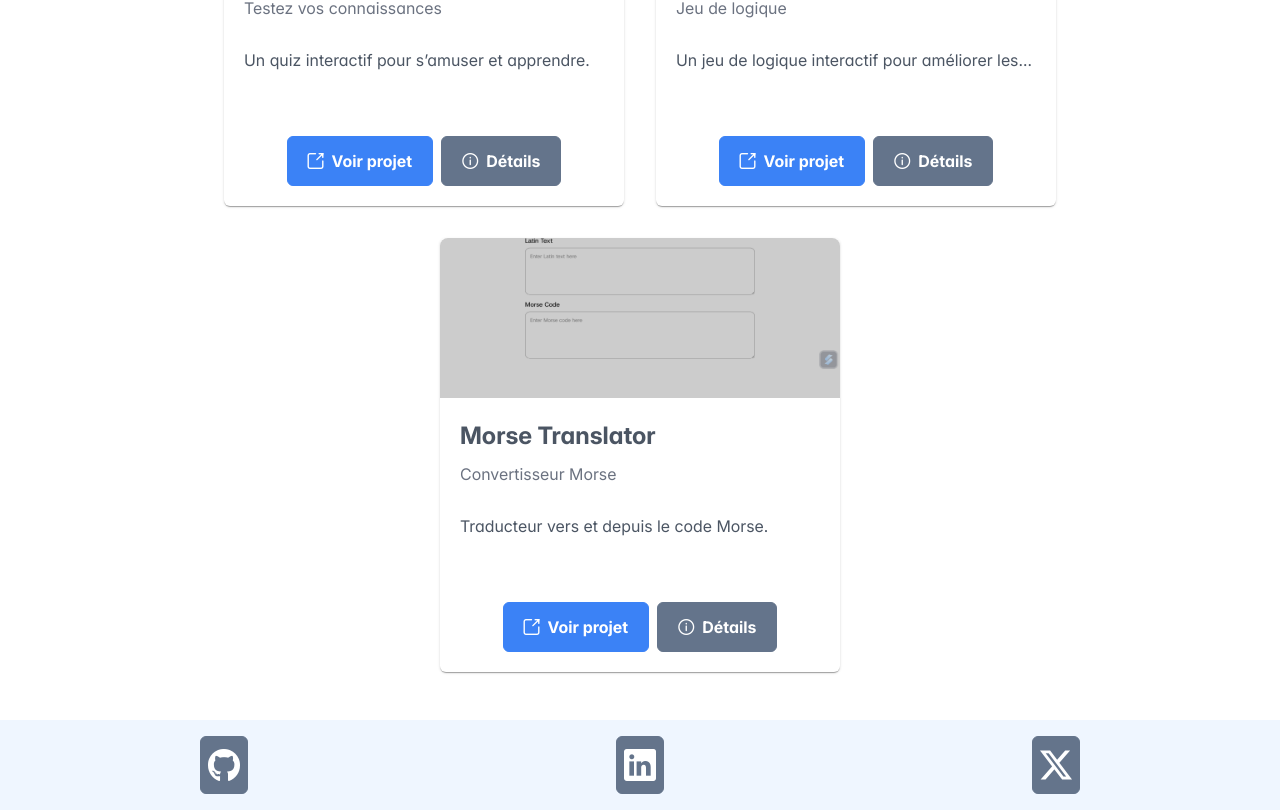
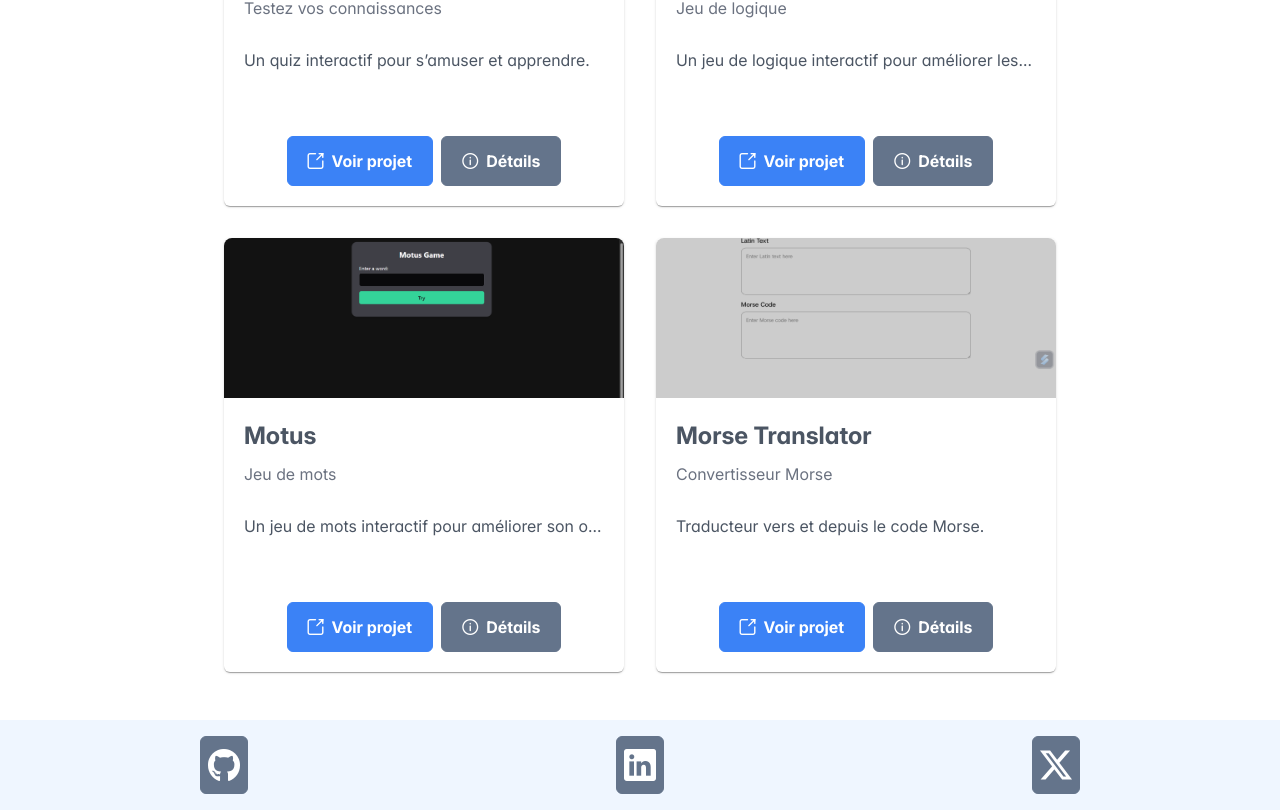
Before and after one commit to Ange230700/ultime-portfolio, a Next.js app: page /projects in a window 1280 px wide. Shown: the part 828-1638 px from the top of the page. Built offline with nearby package versions, Linux system fonts and the light colour scheme.

Commit message:
feat: 🎸  add new project

```diff
--- a/src/data/projects.ts
+++ b/src/data/projects.ts
@@ -5,6 +5,7 @@ import quizScreenshot from "../../public/images/quiz.png";
 import morseScreenshot from "../../public/images/morseTranslator.png";
 import streamiaScreenshot from "../../public/images/streamia.png";
 import mastermindScreenshot from "../../public/images/mastermind.png";
+import motusScreenshot from "../../public/images/motus.png";
 
 export interface Project {
   id: number;
@@ -67,6 +68,16 @@ const projects: Project[] = [
     technologies: ["TypeScript", "Vite", "Vue", "TailwindCSS", "PrimeVue"],
   },
   {
+    id: 6,
+    title: "Motus",
+    subtitle: "Jeu de mots",
+    description:
+      "Un jeu de mots interactif pour améliorer son orthographe tout en s'amusant.",
+    image: motusScreenshot,
+    link: "https://ultime-motus.vercel.app/",
+    technologies: ["TypeScript", "Nuxt", "Vue", "TailwindCSS", "PrimeVue"],
+  },
+  {
     id: 3,
     title: "Morse Translator",
     subtitle: "Convertisseur Morse",
```
Also changed, not shown: public/images/motus.png (added).
